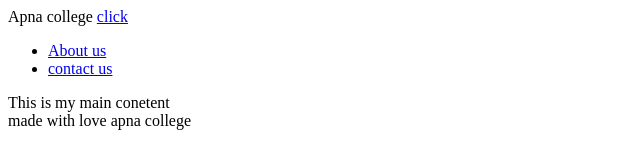
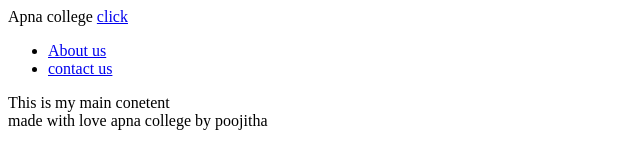
Before and after one commit to Poojitha368/mern-course, a plain HTML site: page demo.html in a window 1280 px wide. Shown: the full height of the page, 0-640 px from the left. Drawn offline with Linux system fonts and the light colour scheme.

Commit message:
Update demo.html

```diff
--- a/demo.html
+++ b/demo.html
@@ -22,6 +22,7 @@
     <footer>
         made with love
 apna college
+by poojitha
     </footer>
 </body>
 </html>
```
